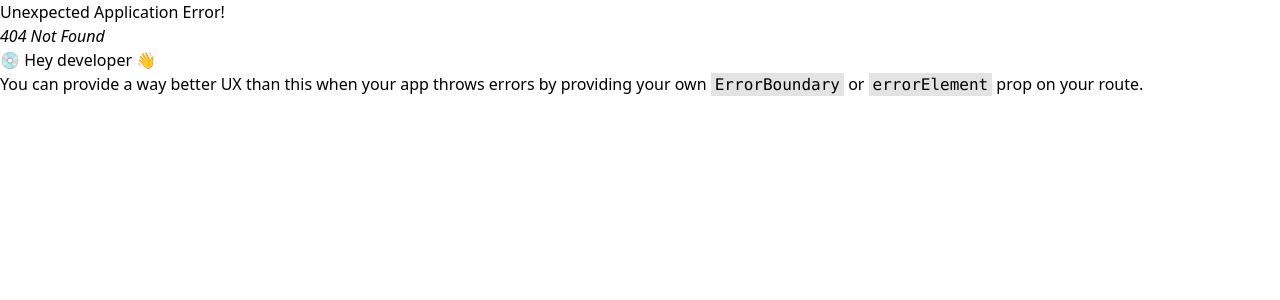
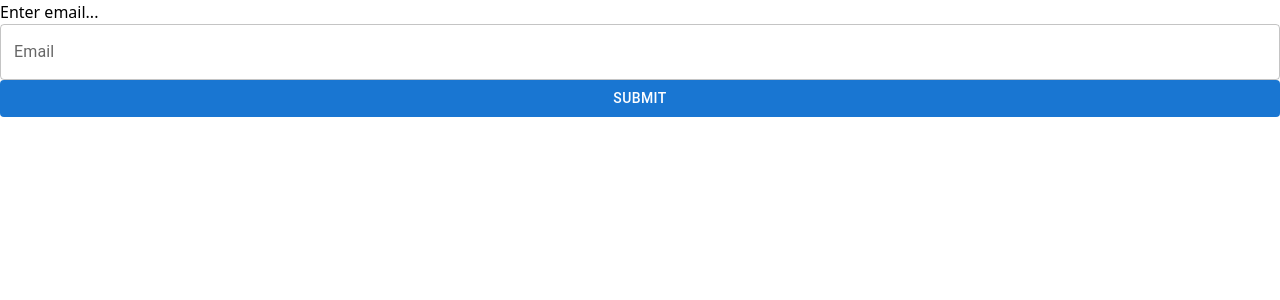
Before and after one commit to barnoyevv/admin, a React (Vite) app: page /forgot-password in a window 1280 px wide. Before the commit this address had no page. Shown: the top 300 px of the page. Built offline with nearby package versions, Linux system fonts and the light colour scheme.

Commit message:
first commit

```diff
--- /dev/null
+++ b/src/pages/forgot-password/index.jsx
@@ -0,0 +1,69 @@
+import { TextField, Button } from '@mui/material';
+import React, { useState } from 'react';
+import { auth } from "@service";
+import { useNavigate } from 'react-router-dom';
+import { Formik, Form, ErrorMessage, Field } from 'formik';
+import { ValidationForgotPassword } from "@validation";
+import {ForgotPasswordModal} from "@modal"
+
+const Index = () => {
+	const [open, setOpen] = useState(false);
+
+  const handleSubmit = async (values, { setSubmitting }) => {
+    try {
+      const response = await auth.forgot_password(values);
+      if (response.status === 200) {
+        setOpen(true);
+        localStorage.setItem("email", values.email);
+      }
+    } catch (error) {
+      console.log(error);
+    } finally {
+      setSubmitting(false);
+    }
+  };
+
+	return (
+		<>
+		<ForgotPasswordModal open={open} handleClose={() => setOpen(false)} />
+		<div className="w-full h-screen flex items-center justify-center">
+			<div className="w-full sm:w-[600px] p-5">
+				<h1 className='text-center my-6 text-[50px]'>Enter email...</h1>
+				<Formik
+					initialValues={{
+						email: ''
+					}}
+					validationSchema={ValidationForgotPassword}
+					onSubmit={handleSubmit}
+				>
+					{({ isSubmitting }) => (
+						<Form className='flex flex-col gap-2'>
+							<Field
+								as={TextField}
+								fullWidth
+								id="email"
+								label="Email"
+								variant="outlined"
+								type="email"
+								name="email"
+							/>
+							<ErrorMessage name="email" component="div" className="text-red-600" />
+							<Button
+								variant="contained"
+								disableElevation
+								type="submit"
+								fullWidth
+								disabled={isSubmitting}
+							>
+								Submit
+							</Button>
+						</Form>
+					)}
+				</Formik>
+			</div>
+		</div>
+		</>
+	);
+};
+
+export default Index;
--- a/src/pages/index.jsx
+++ b/src/pages/index.jsx
@@ -1,4 +1,5 @@
 import Main from "./main/index"
 import SignIn from "./sign-in/index"
 import SignUp from "./sign-up/index"
-export {Main, SignIn, SignUp}
+import ForgotPassword from './forgot-password/index'
+export {Main, SignIn, SignUp, ForgotPassword}
--- a/src/pages/sign-in/index.jsx
+++ b/src/pages/sign-in/index.jsx
@@ -12,6 +12,9 @@ const Index = () => {
 	const moveRegister = () => {
 		navigate("/sign-up");
 	};
+	const moveForgotPassword = () =>{
+		navigate("/forgot-password")
+	}
 
 	const handleSubmit = async (values, { setSubmitting }) => {
 		try {
@@ -61,7 +64,10 @@ const Index = () => {
                   name="password"
                 />
 								<ErrorMessage name="password" component="div" className="text-red-600" />
+								<div className='flex align-center justify-between'>
 								<p className="cursor-pointer text-blue-600" onClick={moveRegister}>Register?</p>
+								<p className="cursor-pointer text-blue-600" onClick={moveForgotPassword}>Forgot Password?</p>
+								</div>
 								<Button
 									variant="contained"
 									disableElevation
--- a/src/router/index.jsx
+++ b/src/router/index.jsx
@@ -1,13 +1,14 @@
 import React from 'react'
 import { Route, RouterProvider, createBrowserRouter, createRoutesFromElements } from 'react-router-dom'
 import App from '../App';
-import {SignIn, SignUp, Main} from "@pages"
+import {SignIn, SignUp, Main, ForgotPassword} from "@pages"
 const Index = () => {
 	const router = createBrowserRouter(
 		createRoutesFromElements(
 			<Route path='/' element={<App/>}>
 				<Route index element={<SignIn/>}/>
 				<Route path='sign-up' element={<SignUp/>}/>
+				<Route path='forgot-password' element={<ForgotPassword/>}/>
 				<Route path='main/*' element={<Main/>}>
 
 				</Route>
--- a/src/utils/validation.js
+++ b/src/utils/validation.js
@@ -27,3 +27,7 @@ export const ValidationSignIn = Yup.object().shape({
 		.matches(/[@$!%*?&:#]/, 'Password must contain at least one special character')
 		.required('Required'),
 })
+
+export const ValidationForgotPassword = Yup.object().shape({
+	email: Yup.string().email('Invalid email').required('Required'),
+})
```
